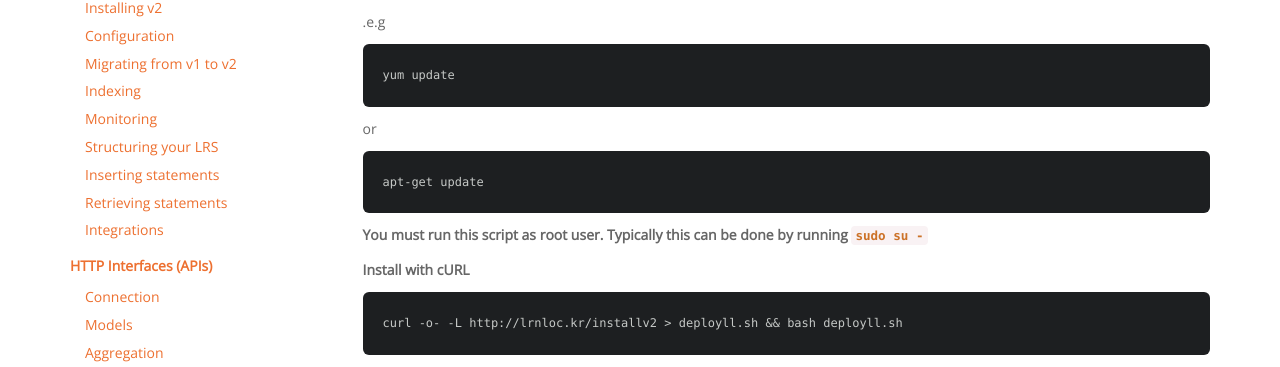
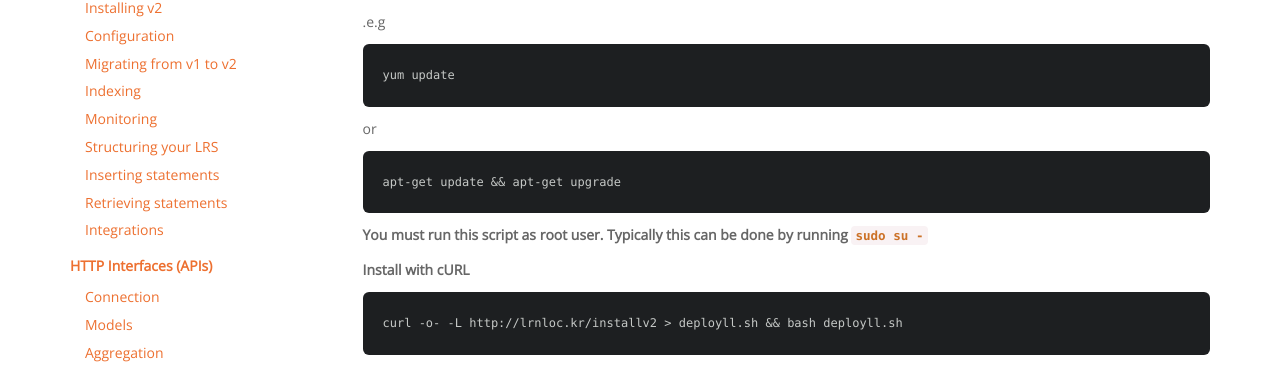
Before and after one commit to LearningLocker/docs, a Jekyll site: the page built from src/guides-installing.md, in a window 1280 px wide. Shown: the part 219-586 px from the top of the page. Built offline with Jekyll 4.4.1, drawn with Linux system fonts in a browser that asks for light colours; nearby versions of some CDN libraries; our own code applies the rules of GitHub Pages for plain Markdown files.

Commit message:
Update guides-installing.md

````diff
--- a/src/guides-installing.md
+++ b/src/guides-installing.md
@@ -12,7 +12,7 @@ yum update
 ```
 or
 ```
-apt-get update
+apt-get update && apt-get upgrade
 ```
 
 
````
